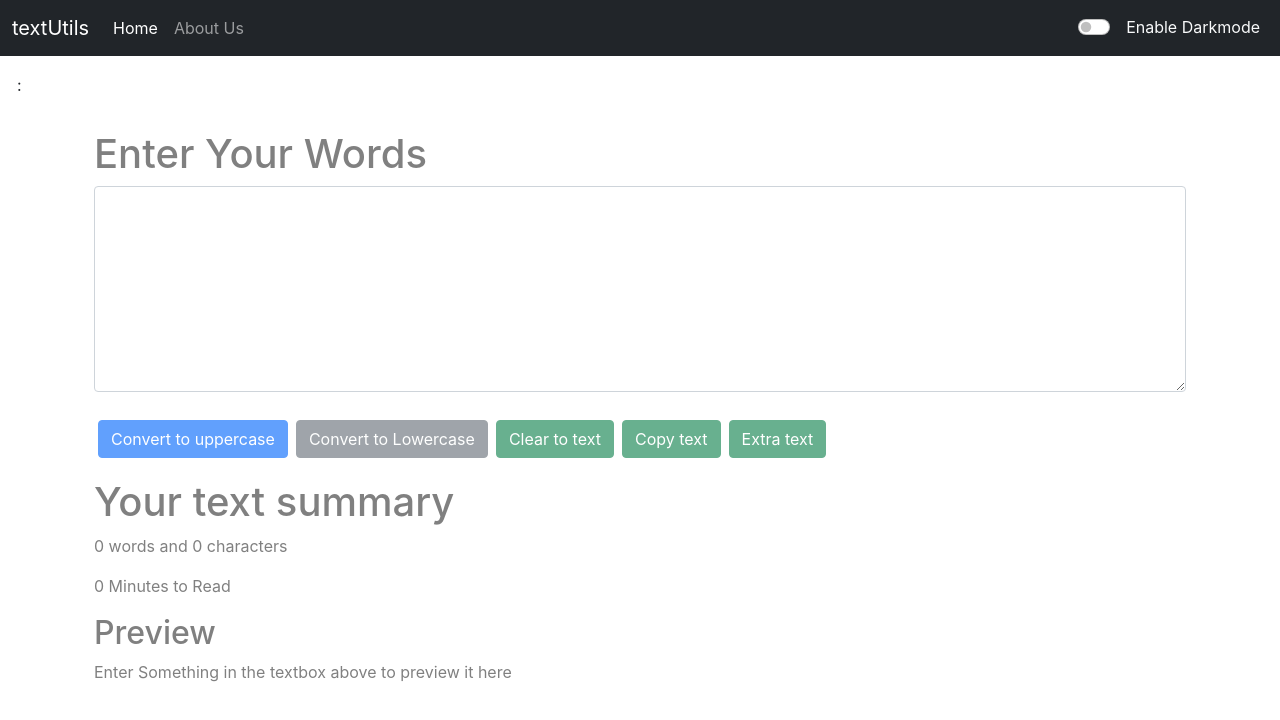
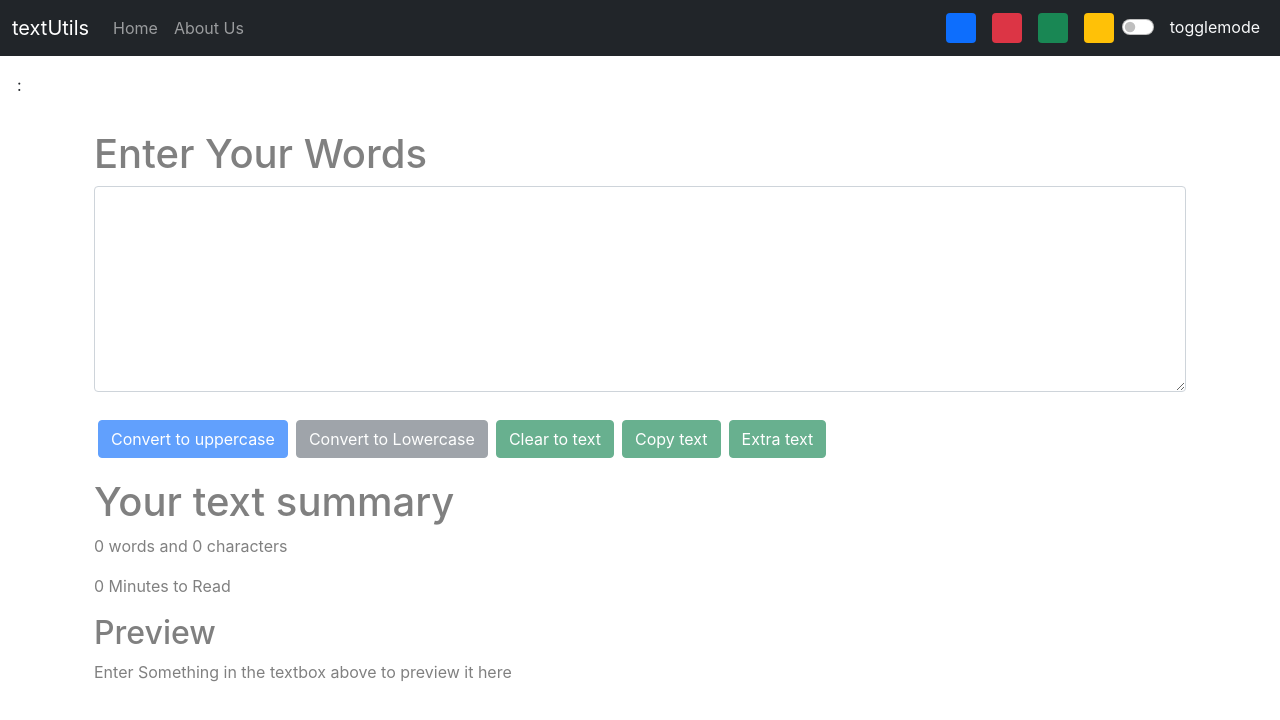
Before and after one commit to vinay007kumar/Library_Management_Project, a React (Vite) app in the folder reactjs/day1/day1/: page / in a window 1280 px wide. Shown: the top 720 px of the page. Built offline with nearby package versions, Linux system fonts and the light colour scheme.

Commit message:
Update textUtils

```diff
--- a/reactjs/day1/day1/src/App.jsx
+++ b/reactjs/day1/day1/src/App.jsx
@@ -31,7 +31,18 @@ function App() {
       setalert(null);
     }, 1500);
   }
-  const toggleMode = () => {
+  const removeBodyClasses=()=>{
+    document.body.classList.remove('bg-light')
+    document.body.classList.remove('bg-dark')
+    document.body.classList.remove('bg-danger')
+    document.body.classList.remove('bg-success')
+    document.body.classList.remove('bg-warning')
+
+  }
+  const toggleMode = (cls) => {
+    removeBodyClasses();
+    console.log(cls)
+    document.body.classList.add('bg-'+cls)
     if (mode === 'light') {
       setMode('dark');
       document.body.style.backgroundColor = '#131342';
--- a/reactjs/day1/day1/src/Navbar.jsx
+++ b/reactjs/day1/day1/src/Navbar.jsx
@@ -13,17 +13,23 @@ export default function Navbar(props) {
         <div className="collapse navbar-collapse" id="navbarSupportedContent">
           <ul className="navbar-nav me-auto mb-2 mb-lg-0">
             <li className="nav-item">
-          <Link className="nav-link active" aria-current="page" to="/">Home</Link>
+              <Link className="nav-link " aria-current="page" to="/">Home</Link>
             </li>
             <li className="nav-item">
               <Link className="nav-link" to="/about">{props.about}</Link>
             </li>
           </ul>
 
+          <div className="d-flex nav-item">
+            <div className="bg-primary rounded mx-2" onClick={() => { props.toggleMode('primary') }} style={{ height: '30px', width: '30px', cursor: 'pointer' }}></div>
+            <div className="bg-danger rounded mx-2" onClick={() => { props.toggleMode('danger') }} style={{ height: '30px', width: '30px', cursor: 'pointer' }}></div>
+            <div className="bg-success rounded mx-2" onClick={() => { props.toggleMode('success') }} style={{ height: '30px', width: '30px', cursor: 'pointer' }}></div>
+            <div className="bg-warning rounded mx-2" onClick={() => { props.toggleMode('warning') }} style={{ height: '30px', width: '30px', cursor: 'pointer' }}></div>
+          </div>
 
-      <div className={`form-check form-switch text-${props.mode ==='light'?'dark':'light'}`}>
-  <input className="form-check-input" onClick={props.toggleMode} type="checkbox" role="switch" id="flexSwitchCheckDefault"/>
-  <label className="form-check-label mx-2"  htmlFor="flexSwitchCheckDefault">Enable Darkmode</label>
+          <div className={`form-check form-switch text-${props.mode === 'light' ? 'dark' : 'light'}`}>
+            <input className="form-check-input" onClick={props.toggleMode} type="checkbox" role="switch" id="flexSwitchCheckDefault" />
+            <label className="form-check-label mx-2" htmlFor="flexSwitchCheckDefault">togglemode</label>
           </div>
         </div>
       </div>
--- a/reactjs/day1/day1/src/Textform.jsx
+++ b/reactjs/day1/day1/src/Textform.jsx
@@ -32,10 +32,9 @@ export default function Textform(props) {
 
     const handlecopy =()=>{          //==>Arrow function
 
-        var text = document.getElementById("mytext");
-        text.select();
 
-        navigator.clipboard.writeText(text.value);
+        navigator.clipboard.writeText(text);
+        document.getSelection().removeAllRanges();
         props.shoAlertsss("CopyText","success")
     }
 const handleExtraspace =()=>{       //==>Arrow function
@@ -51,7 +50,7 @@ props.shoAlertsss("ExtraSpace ","success")
 <div className= "my-3 container" style={{color:props.mode==='light'?'gray':'gray'}}>
 <h1 className='mb-2'>{props.heading}</h1>
 
-<textarea className="form-control" value={text} onChange={handleonchange} style={{backgroundColor:props.mode==='dark'?'white':'#5cada6', color:props.mode==='dark'?'white':'black'}} id="mytext" rows="8"></textarea><br />
+<textarea className="form-control" value={text} onChange={handleonchange} style={{backgroundColor:props.mode==='dark'?'white':'#5cada6', color:props.mode==='white'?'dark':'black'}} id="mytext" rows="8"></textarea><br />
 <button disabled={text.length===0}className="btn btn-primary mx-1 my-1"onClick={handleUpclick}>Convert to uppercase</button>
 <button disabled={text.length===0}className="btn btn-secondary mx-1 my-1"onClick={ handleLoclick }>Convert to Lowercase</button>
 <button disabled={text.length===0}className="btn btn-success mx-1 my-1" onClick={handleclearclick}>Clear to text</button>
@@ -60,7 +59,7 @@ props.shoAlertsss("ExtraSpace ","success")
 </div>
 <div className="container my-3" style={{color:props.mode==='light'?'gray':'gray'}} >
 <h1>Your text summary</h1>
-<p>{text.split(" ").filter((element)=>{return element.length!==0}).length} words and {text.length} characters</p>
+<p>{text.split(/\s+/).filter((element)=>{return element.length!==0}).length} words and {text.length} characters</p>
 <p>{0.008* text.split(" ").filter((element)=>{return element.length!==0}).length} Minutes to Read</p>
 <h2>Preview</h2>
 <p>{text.length>0?text:"Enter Something in the textbox above to preview it here"}</p>
```
Lines whose indentation alone changed are shown as unchanged.
